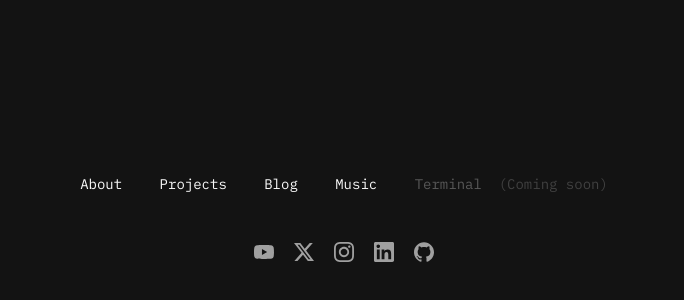
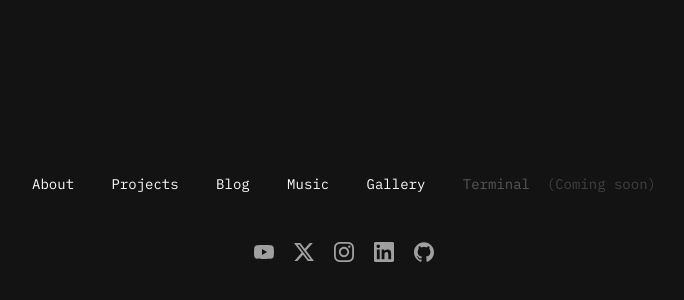
Before and after one commit to rafanahmed/site, a Next.js app: page / in a window 1280 px wide. Shown: the part 182-482 px from the top of the page, without its empty margins (296-980 px from the left). Built offline with nearby package versions, Linux system fonts and the light colour scheme.

Commit message:
a gallery to the page will be coming soon to where i can put all my fit pics and me just looking cool because aesthetic performance == consolidation of agency

```diff
--- a/src/app/page.tsx
+++ b/src/app/page.tsx
@@ -18,6 +18,7 @@ export default function Home() {
               { href: "/projects", label: "Projects" },
               { href: "/blog", label: "Blog" },
               { href: "/music", label: "Music" },
+              { href: "/gallery", label: "Gallery" },
               { href: "/terminal", label: "Terminal", disabled: true },
             ]}
             onComplete={() => setShowSocials(true)}
```
